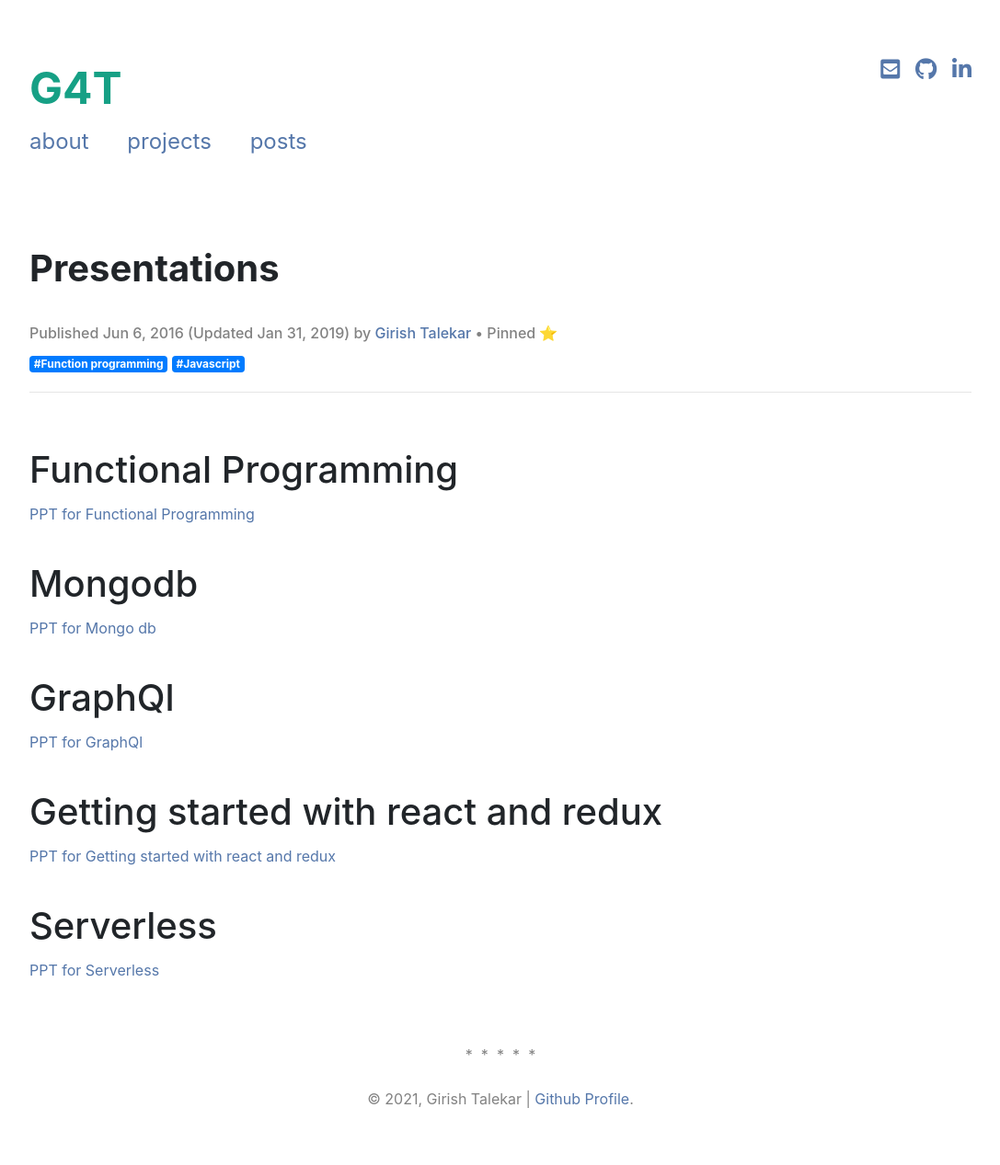
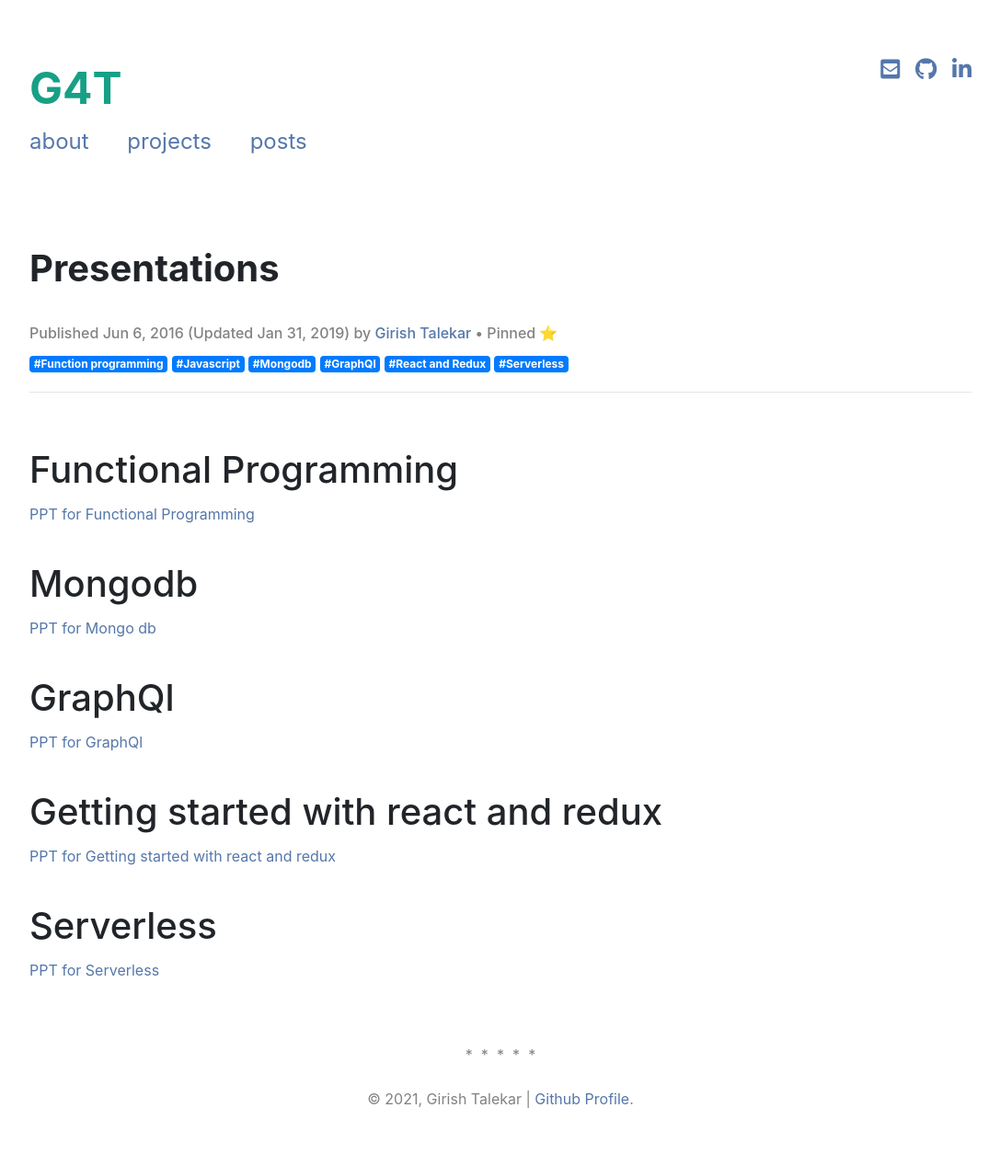
Before and after one commit to girishg4t/girishg4t.github.io, a Jekyll site: the page built from _posts/2016-06-06-fp.md, in a window 1280 px wide. Shown: the whole page at 92% size, without its empty margins (96-1183 px from the left). Built offline with Jekyll 4.4.1, drawn with Linux system fonts in a browser that asks for light colours; nearby versions of some CDN libraries; comment, search, counter and statistics services are not loaded; a style sheet for code colours, icons or effects is not loaded.

Commit message:
updated site

```diff
--- a/_posts/2016-06-06-fp.md
+++ b/_posts/2016-06-06-fp.md
@@ -4,7 +4,7 @@ title: Presentations
 date:   2016-06-06
 updated: 2019-01-31
 pin: true
-tags: [Function programming, Javascript]
+tags: [Function programming, Javascript, Mongodb, GraphQl, React and Redux, Serverless]
 ---
 
 # Functional Programming
```
